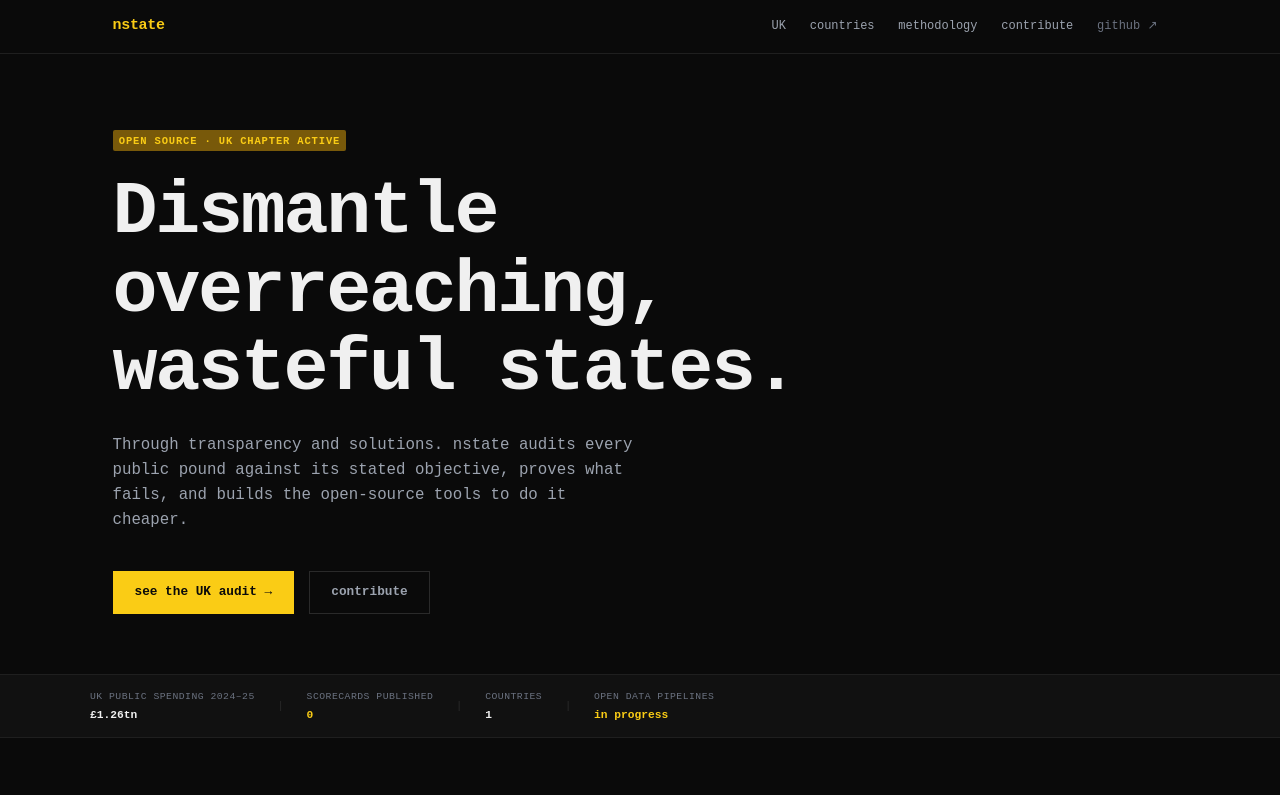
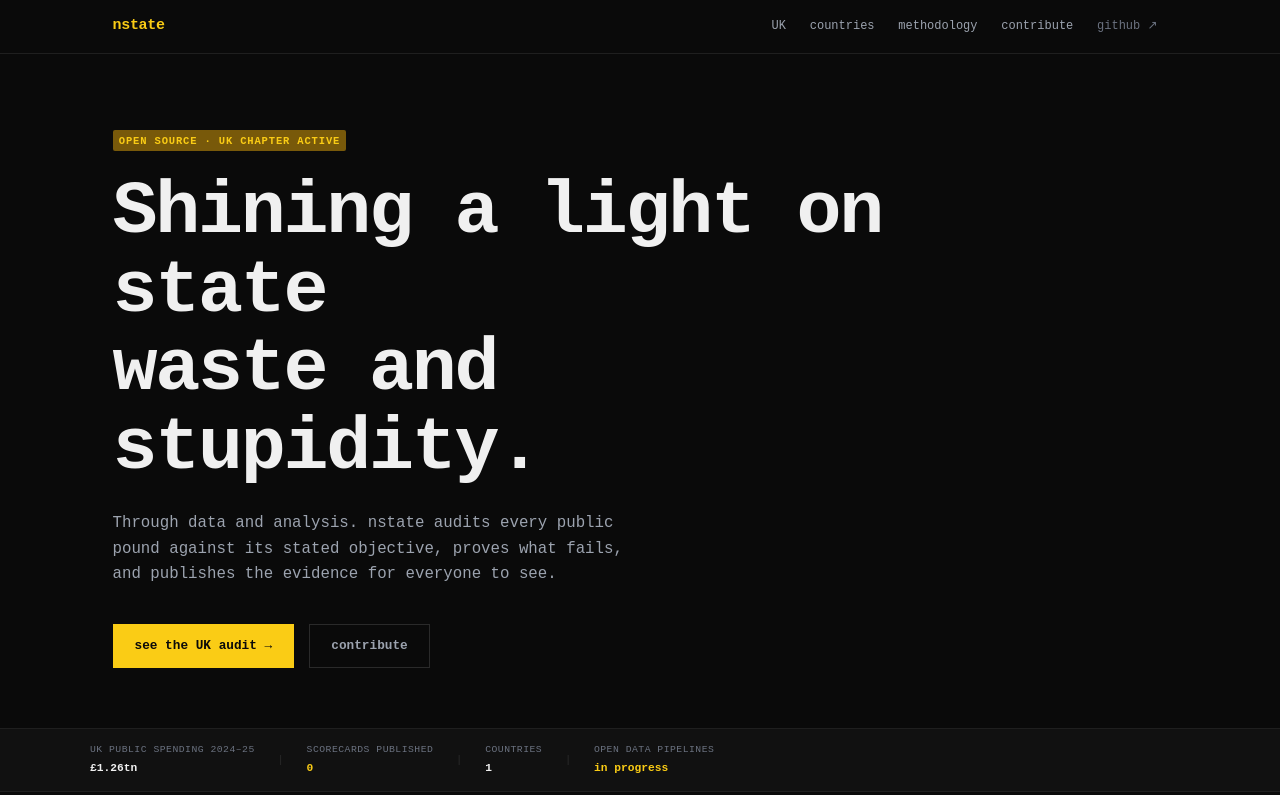
Before and after one commit to nstate-project/nstate, an Astro site: page / in a window 1280 px wide. Shown: the top 795 px of the page. Built offline with nearby package versions, Linux system fonts and the light colour scheme; Astro itself is replaced by a stand-in of ours; a web font is replaced by a local one.

Commit message:
feat: update mission to shining a light on state waste and stupidity

```diff
--- a/src/pages/index.astro
+++ b/src/pages/index.astro
@@ -4,18 +4,18 @@ import Base from '../layouts/Base.astro';
 
 <Base
   title="nstate"
-  description="Dismantle overreaching, wasteful states — through transparency and solutions. Open-source government accountability, starting with the UK."
+  description="Shining a light on state waste and stupidity — through data and analysis. Open-source government accountability, starting with the UK."
 >
   <!-- Hero -->
   <section class="hero">
     <div class="container">
       <div class="hero__label badge badge--amber">open source · UK chapter active</div>
       <h1 class="hero__headline">
-        Dismantle overreaching,<br />wasteful states.
+        Shining a light on state<br />waste and stupidity.
       </h1>
       <p class="hero__sub">
-        Through transparency and solutions. nstate audits every public pound against its stated
-        objective, proves what fails, and builds the open-source tools to do it cheaper.
+        Through data and analysis. nstate audits every public pound against its stated
+        objective, proves what fails, and publishes the evidence for everyone to see.
       </p>
       <div class="hero__cta">
         <a href="/uk" class="btn btn--primary">see the UK audit →</a>
```
